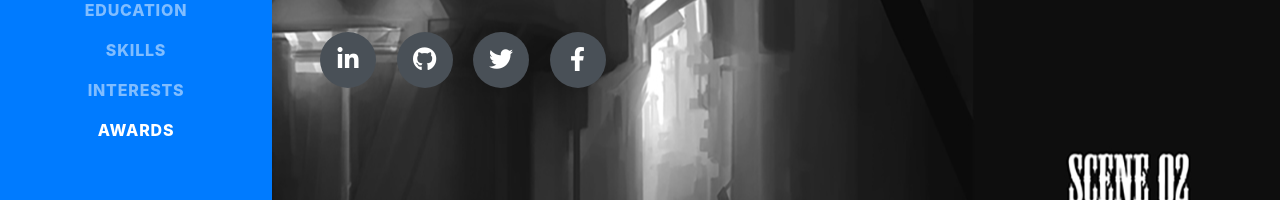
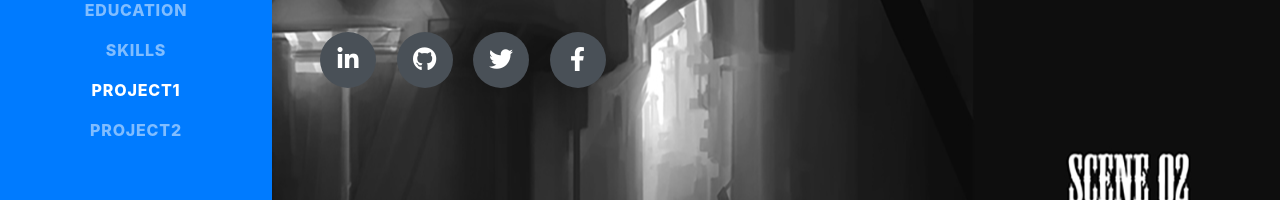
Before and after one commit to Uni925/WebClass1, a website with bundled scripts: page Class5/startbootstrap-resume-gh-pages/index.html in a window 1280 px wide. Shown: the part 462-662 px from the top of the page. Built offline with nearby package versions, Linux system fonts and the light colour scheme; a web font is replaced by a local one.

Commit message:
Update index.html

```diff
--- a/Class5/startbootstrap-resume-gh-pages/index.html
+++ b/Class5/startbootstrap-resume-gh-pages/index.html
@@ -59,10 +59,10 @@
           <a class="nav-link js-scroll-trigger" href="#skills">Skills</a>
         </li>
         <li class="nav-item">
-          <a class="nav-link js-scroll-trigger" href="#interests">Interests</a>
+          <a class="nav-link js-scroll-trigger" href="#interests">Project1</a>
         </li>
         <li class="nav-item">
-          <a class="nav-link js-scroll-trigger" href="#awards">Awards</a>
+          <a class="nav-link js-scroll-trigger" href="#awards">Project2</a>
         </li>
       </ul>
     </div>
@@ -217,7 +217,7 @@
 
     <hr class="m-0">
 
-    <section class="resume-section p-3 p-lg-5 d-flex align-items-center" id="awards">
+    <section class="resume-section p-3 p-lg-5 d-flex align-items-center" id="Project2">
       <div class="w-100">
         <h2 class="mb-5">Awards &amp; Certifications</h2>
         <ul class="fa-ul mb-0">
```
